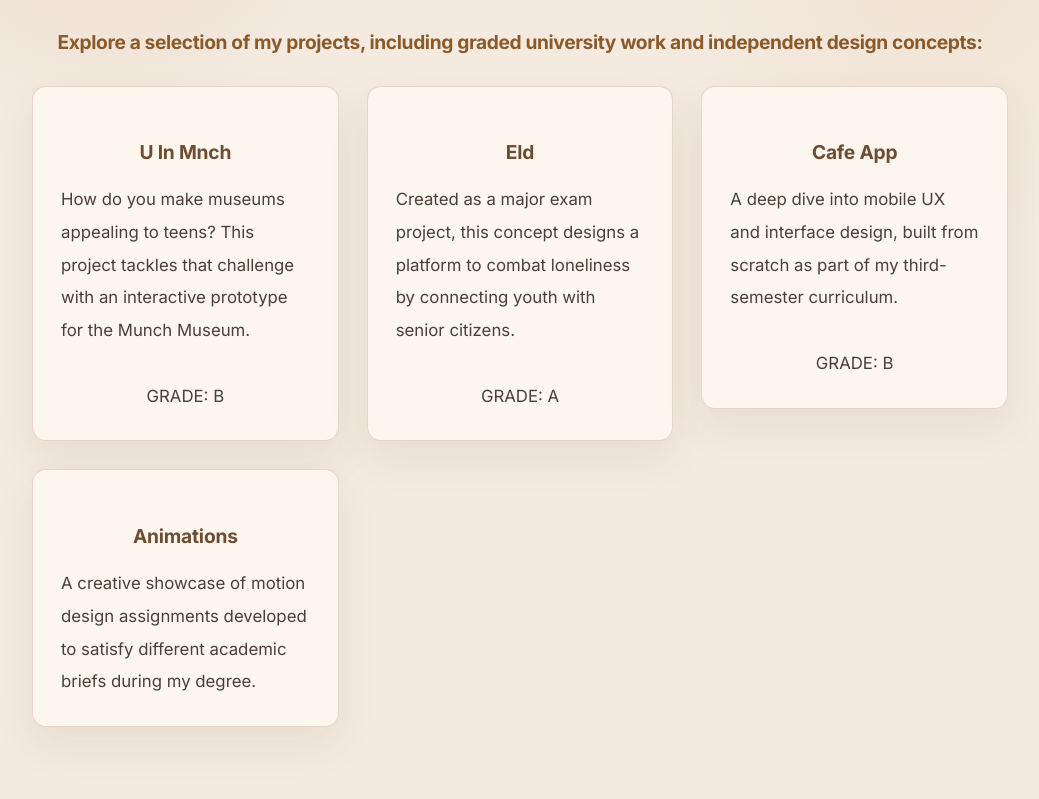
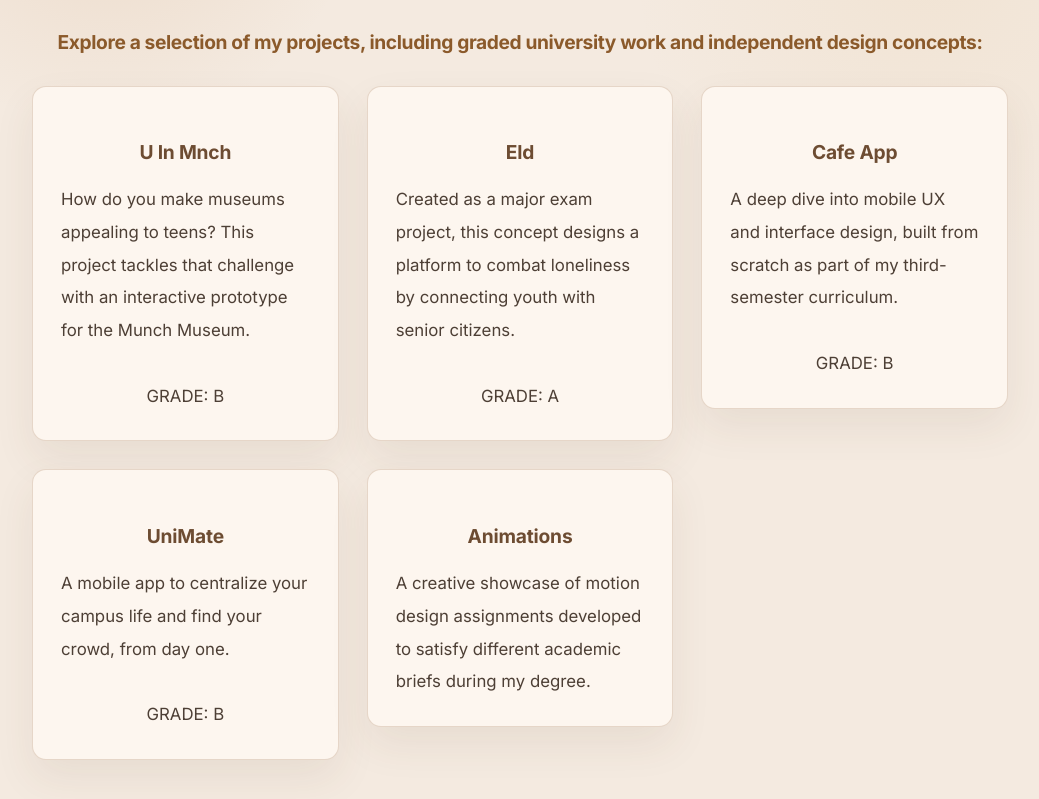
Before and after one commit to ma1ken/nettside, a React (Create React App) app in the folder frontend/: page /MyWork in a window 1280 px wide. Shown: the part 275-1074 px from the top of the page, without its empty margins (120-1159 px from the left). Built offline with nearby package versions, Linux system fonts and the light colour scheme.

Commit message:
Added unimate project to app and worklayout

```diff
--- a/frontend/src/App.jsx
+++ b/frontend/src/App.jsx
@@ -14,6 +14,7 @@ import EldPage from "./Pages/My Work/EldPage";
 import UInMunchPage from "./Pages/My Work/UInMunchPage";
 import AnimationsPage from "./Pages/My Work/AnimationsPage";
 import CafePage from "./Pages/My Work/CafePage";
+import UniMatePage from "./Pages/My Work/UniMatePage";
 
 import GamingPage from "./Pages/About Me/GamingPage";
 import AboutMeLayout from "./Pages/About Me/AboutMeLayout";
@@ -48,6 +49,7 @@ function App() {
             <Route path="Eld" element={<EldPage />} />
             <Route path="Animations" element={<AnimationsPage />} />
             <Route path="Cafe" element={<CafePage />} />
+            <Route path="UniMate" element={<UniMatePage />} />
           </Route>
 
           {/* EARLIER JOBS SIDEBAR */}
--- a/frontend/src/Pages/My Work/MyWorkLayout.jsx
+++ b/frontend/src/Pages/My Work/MyWorkLayout.jsx
@@ -50,6 +50,16 @@ export default function MyWorkLayout() {
               <br />
               <p>GRADE: B</p>
             </NavLink>
+            <NavLink to="/MyWork/UniMate" className="card">
+              {/* <img src="/images/eld.jpg" alt="Eld" /> */}
+              <h3>UniMate</h3>
+              <p>
+                A mobile app to centralize your campus life and find your crowd, from
+                day one.
+              </p>
+              <br />
+              <p>GRADE: B</p>
+            </NavLink>
             <NavLink to="/MyWork/Animations" className="card">
               {/* <img src="/images/eld.jpg" alt="Eld" /> */}
               <h3>Animations</h3>
--- /dev/null
+++ b/frontend/src/Pages/My Work/UniMatePage.jsx
@@ -0,0 +1,11 @@
+import "../../Styles/Pages.css";
+
+
+export default function UniMatePage() {
+  return (
+    <div className="page">
+      <h1>Unimate Page</h1>
+      <p>This is the Unimate page.</p>
+    </div>
+  );
+}
```
